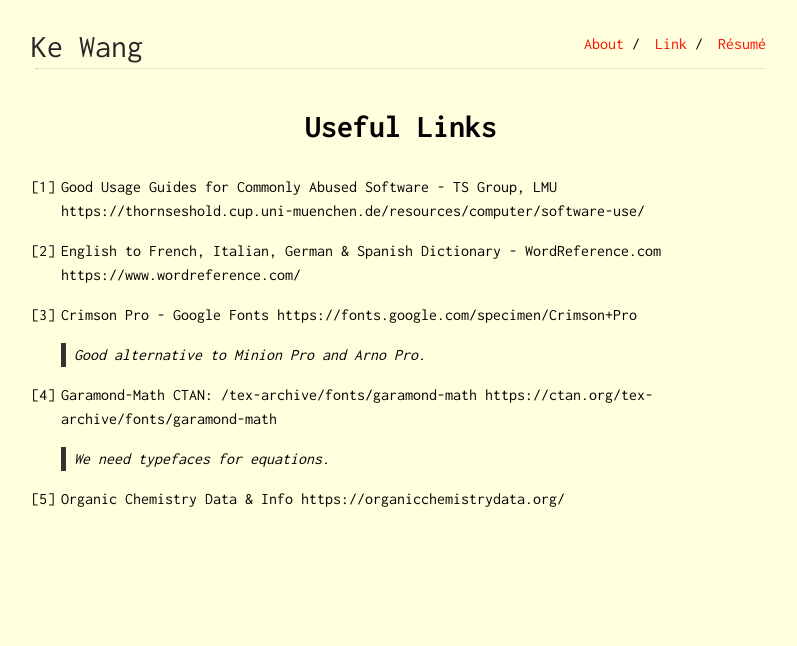
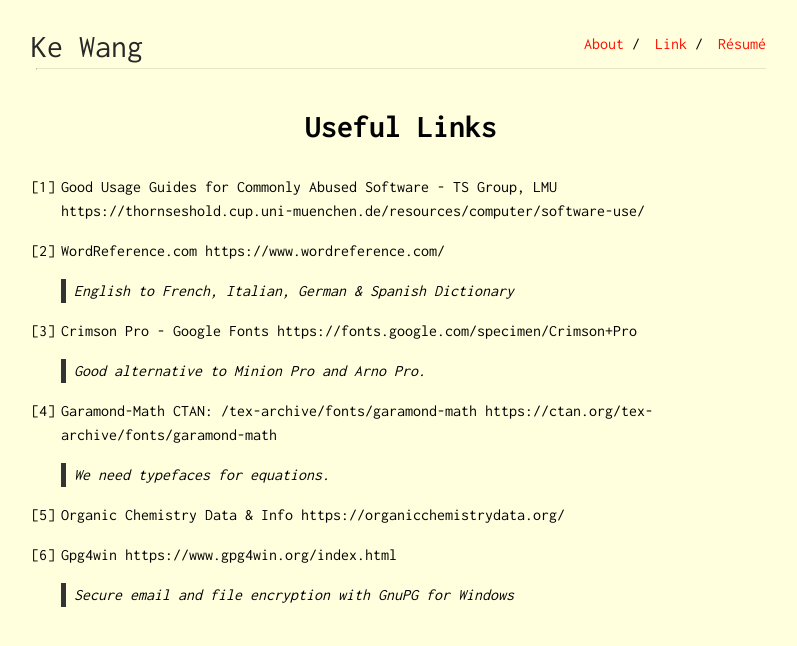
Before and after one commit to ekdc11/ekdc11.github.io, a Jekyll site: the page built from link.md, in a window 1280 px wide. Shown: the top 646 px of the page, without its empty margins (239-1036 px from the left). Built offline with Jekyll 4.4.1, drawn with Linux system fonts in a browser that asks for light colours.

Commit message:
Update link.md

```diff
--- a/link.md
+++ b/link.md
@@ -6,8 +6,9 @@ title: Useful Links
 1. Good Usage Guides for Commonly Abused Software - TS Group, LMU
 https://thornseshold.cup.uni-muenchen.de/resources/computer/software-use/
 
-2. English to French, Italian, German & Spanish Dictionary - WordReference.com
+2. WordReference.com
 https://www.wordreference.com/
+> English to French, Italian, German & Spanish Dictionary
 
 3. Crimson Pro - Google Fonts
 https://fonts.google.com/specimen/Crimson+Pro
@@ -18,3 +19,6 @@ https://ctan.org/tex-archive/fonts/garamond-math
 > We need typefaces for equations.
 
 5. Organic Chemistry Data & Info https://organicchemistrydata.org/
+
+6. Gpg4win https://www.gpg4win.org/index.html
+> Secure email and file encryption with GnuPG for Windows
```
